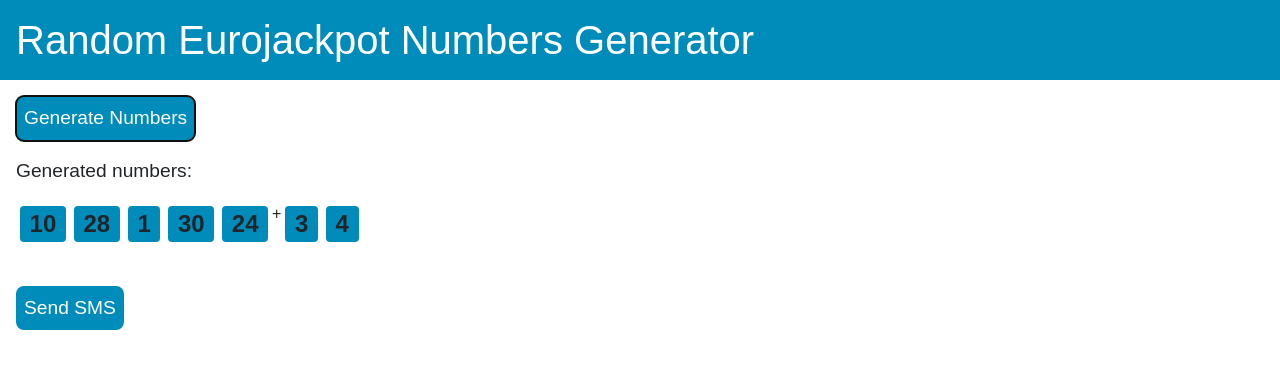
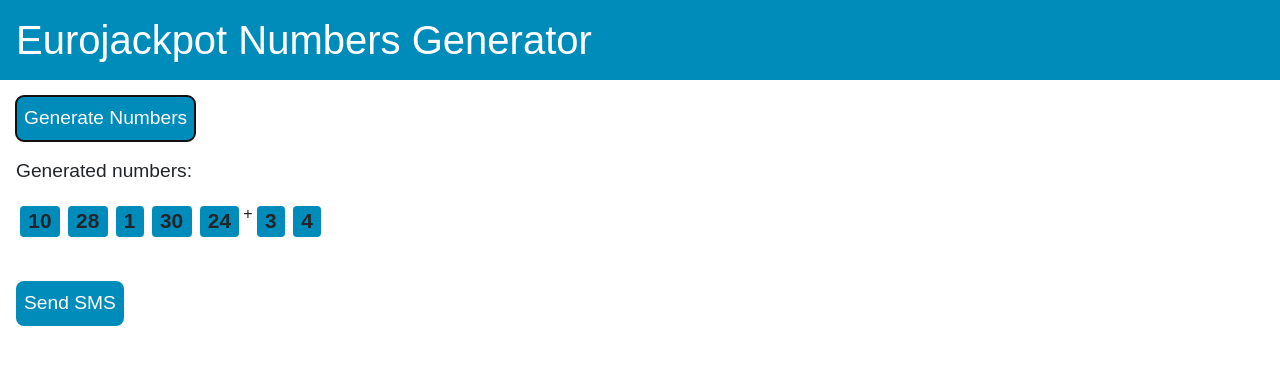
Before and after one commit to Alino/Eurojackpot-Numbers-Generator, a plain HTML site: page index.html in a window 1280 px wide. Both pictures are taken after a click on the button "Generate Numbers". Drawn offline with nearby package versions, Linux system fonts and the light colour scheme.

Commit message:
improve design

```diff
--- a/index.html
+++ b/index.html
@@ -42,7 +42,7 @@
     }
 
     .badge {
-      font-size: 1.5rem;
+      font-size: 1.3rem;
       font-weight: bold;
       background-color: #008cba;
     }
@@ -61,7 +61,7 @@
 </head>
 
 <body>
-  <h1>Random Eurojackpot Numbers Generator</h1>
+  <h1>Eurojackpot Numbers Generator</h1>
   <p></p>
   <div>
     <button onclick="generateNumbers()">Generate Numbers</button>
```
